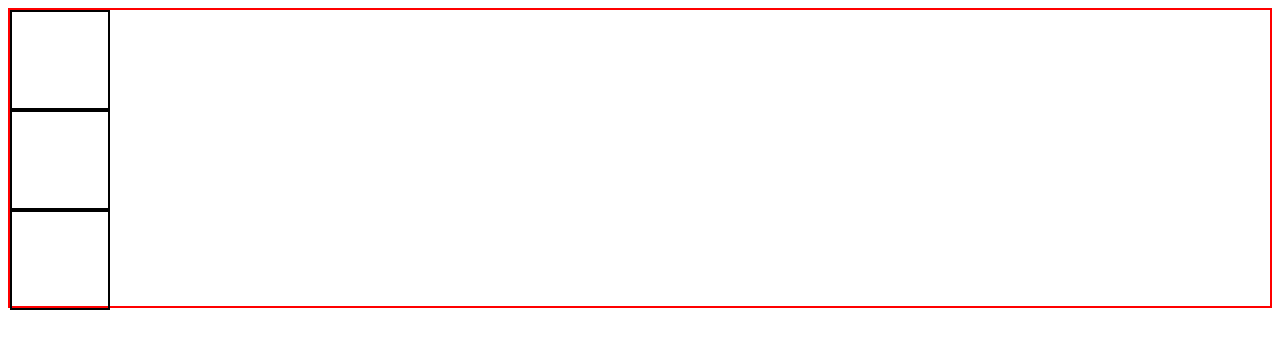
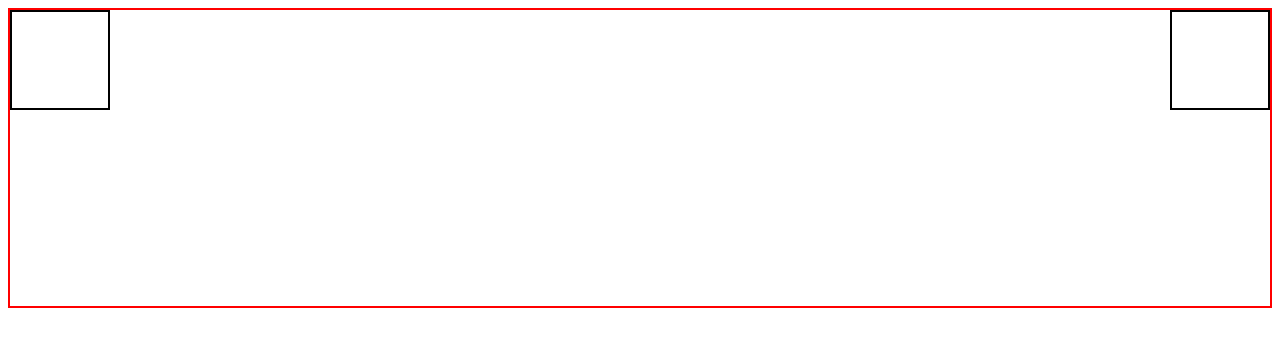
Before and after one commit to TobiJC/Flexbox-Layout, a plain HTML site: page index.html in a window 1280 px wide. Drawn offline with Linux system fonts and the light colour scheme.

Commit message:
standard logo setup

```diff
--- a/index.html
+++ b/index.html
@@ -11,7 +11,6 @@
     <div class="container">
         <div class="box"></div>
         <div class="box"></div>
-        <div class="box"></div>
     </div>
 </body>
 </html>
--- a/style.css
+++ b/style.css
@@ -6,6 +6,8 @@
     width: 100%;
     height: 300px;
     border: 2px solid red;
+    display: flex;
+    justify-content: space-between;
 }
 
 .box {
```
